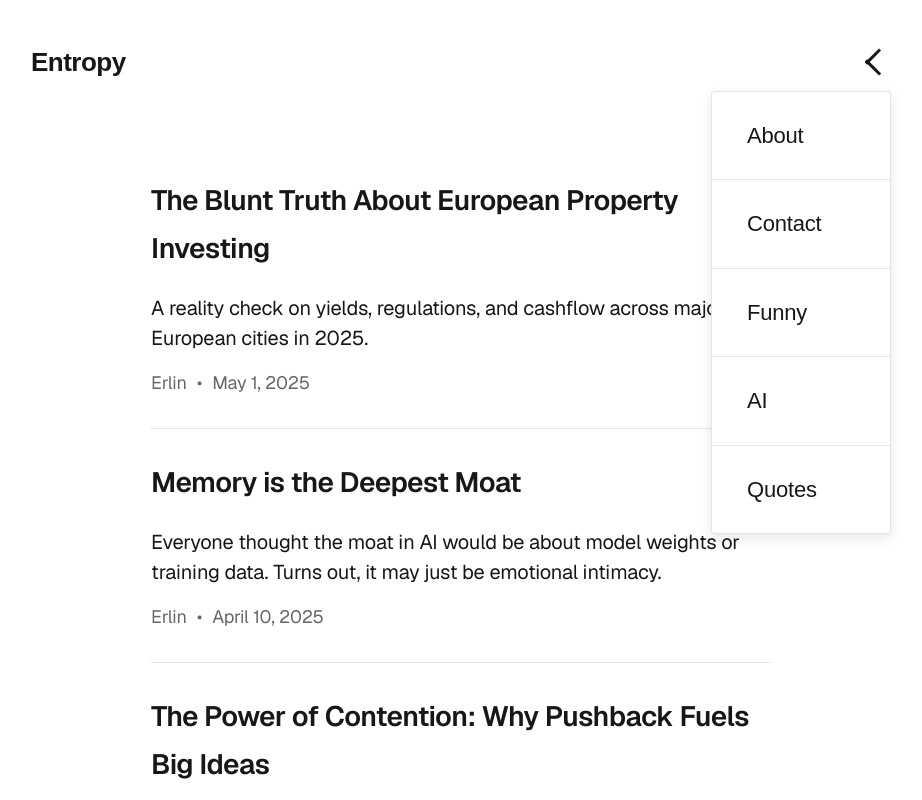
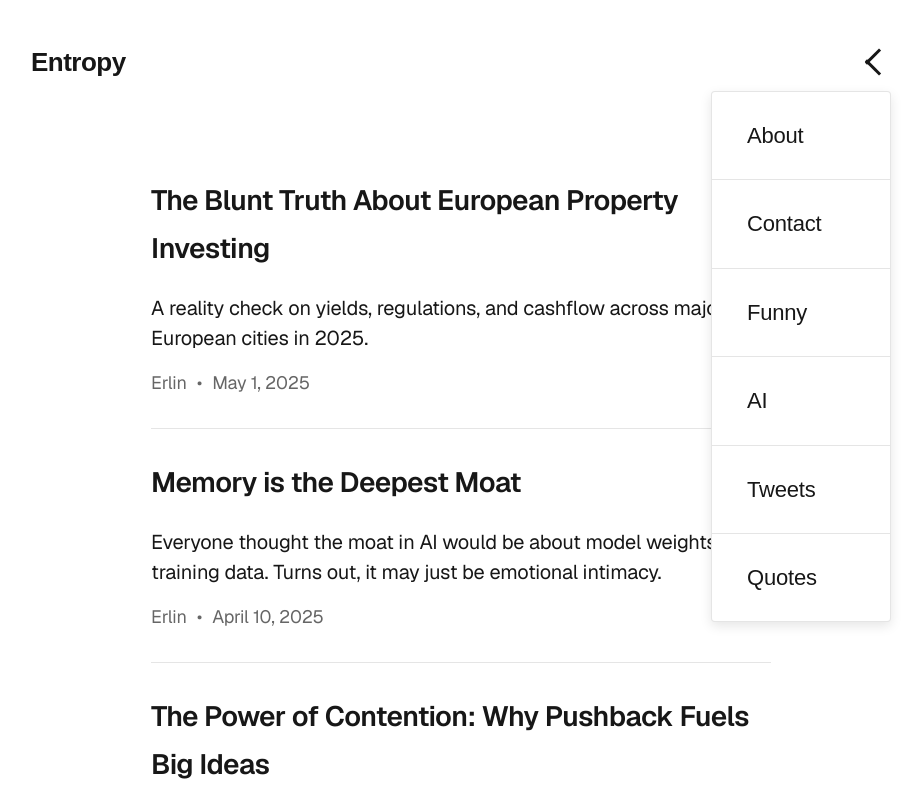
Before and after one commit to fightingentropy/entropy, a Next.js app: page / in a window 1280 px wide. Both pictures are taken after a click on the button "Toggle navigation menu". Shown: the top 800 px of the page, without its empty margins (179-1101 px from the left). Built offline with nearby package versions, Linux system fonts and the light colour scheme.

Commit message:
Add "Tweets" link to NavMenu for improved navigation and user access to tweet content.

```diff
--- a/src/app/components/NavMenu.tsx
+++ b/src/app/components/NavMenu.tsx
@@ -127,6 +127,20 @@ export default function NavMenu() {
             AI
           </Link>
           <Link
+            href="/tweets"
+            onClick={closeMenu}
+            style={{
+              display: 'block',
+              padding: '1.25rem 1.75rem',
+              color: 'var(--foreground)',
+              textDecoration: 'none',
+              borderBottom: '1px solid var(--foreground-alpha)',
+              fontSize: '1.1rem'
+            }}
+          >
+            Tweets
+          </Link>
+          <Link
             href="/quotes"
             onClick={closeMenu}
             style={{
```
